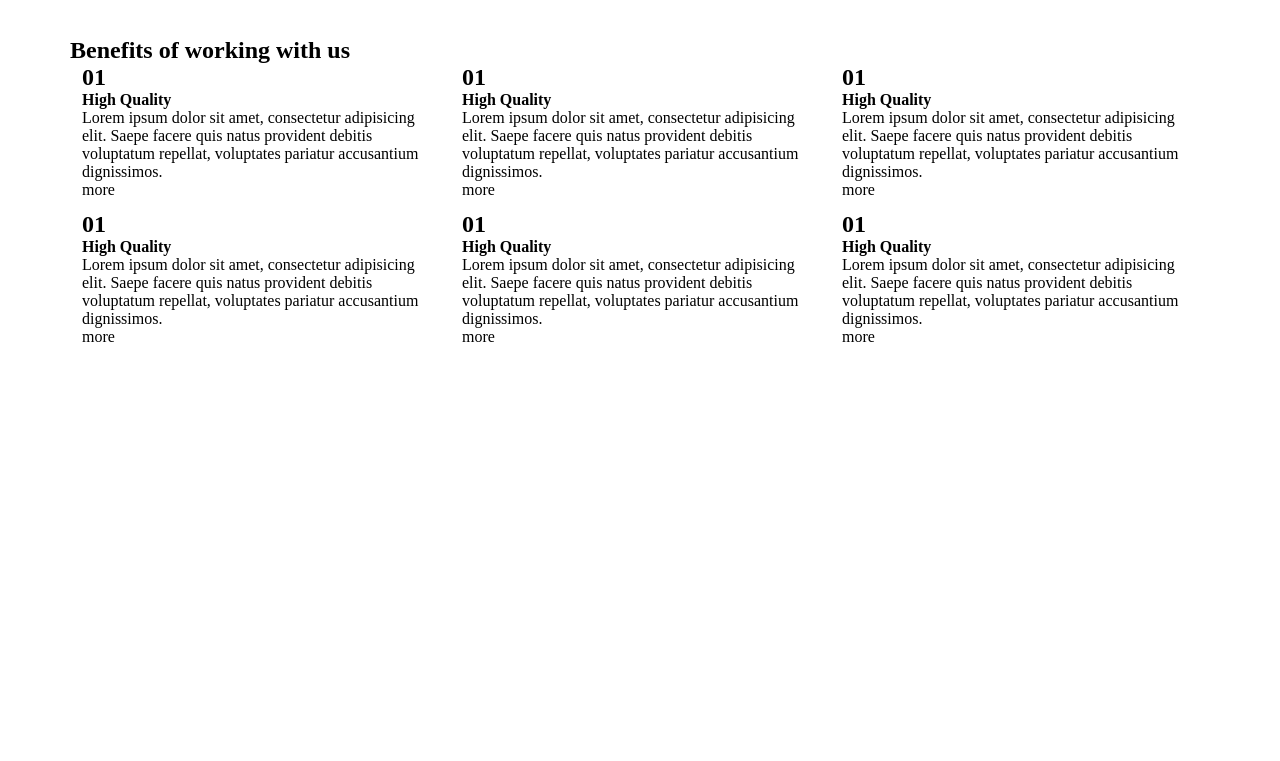
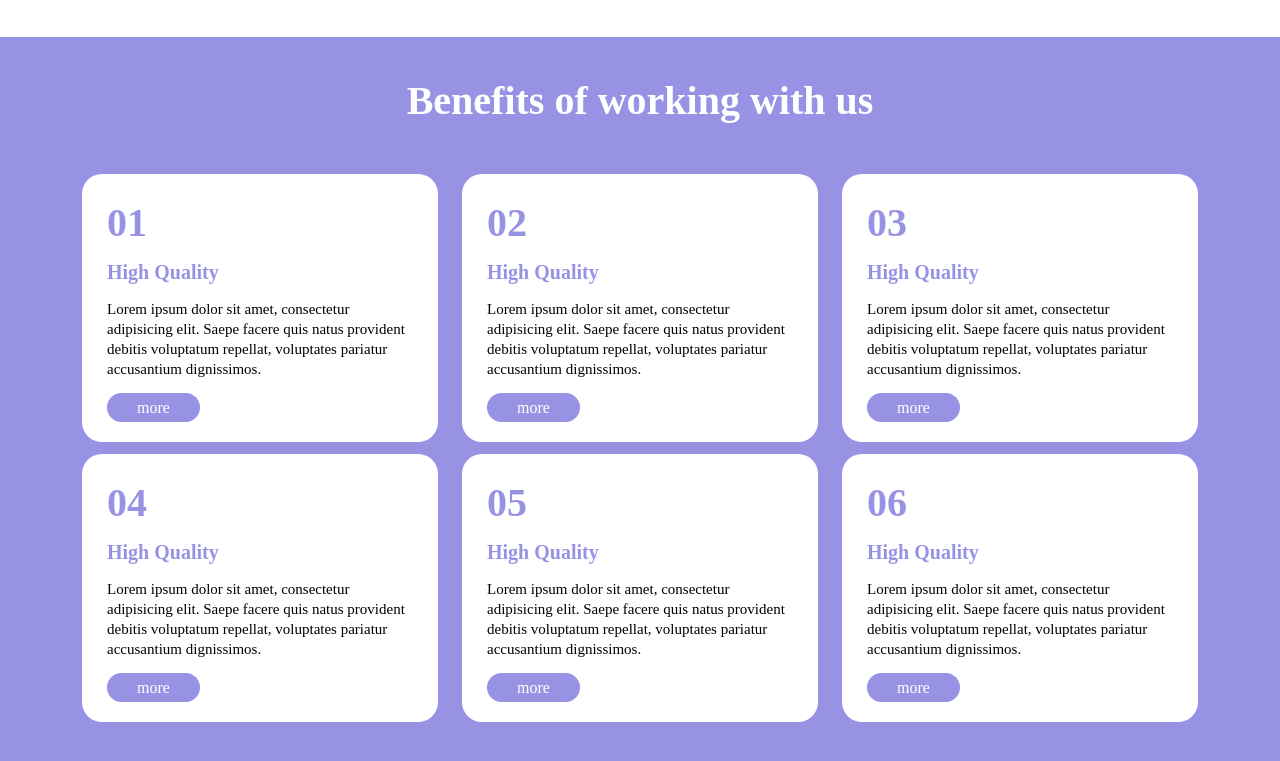
Before and after one commit to giannisaladino/htmlcss-responsive-layout, a plain HTML site: page index.html in a window 1280 px wide. Shown: the part 2264-3025 px from the top of the page. Before the commit the page ends 2610 px from the top, so only its background shows below. Drawn offline with Linux system fonts and the light colour scheme.

Commit message:
FINISHED: beneficts-section

```diff
--- a/css/app.css
+++ b/css/app.css
@@ -224,8 +224,54 @@ li {
 .people-speech p {
 	margin-top: 15px;
 	font-size: 12px;
+    text-align: center;
 }
 
+
+/* BENEFITS */
+
+.benefits {
+    padding: 40px 15px;
+    background-color: #9792E4;
+}
+
+.benefits h2 {
+    color:white;
+    text-align: center;
+    font-size: 25px;
+    margin-bottom: 50px;
+}
+
+.benefits-card {
+    background-color: white;
+    border-radius: 20px;
+    padding: 25px;
+    color: #9792E4;
+}
+
+.benefits-card h1 {
+    font-size: 40px;
+    margin-bottom: 15px;
+}
+
+.benefits-card h4 {
+    font-size: 20px;
+    margin-bottom: 15px;
+}
+
+.benefits-card p {
+    color: black;
+    font-size: 15px;
+    line-height: 20px;
+    margin-bottom: 20px;
+}
+
+.benefits-card a {
+    color: white;
+    background-color: #9792E4;
+    padding: 6px 30px;
+    border-radius: 999px;
+}
 
 
 
@@ -261,6 +307,7 @@ li {
 
 	.people-card .people-speech p {
 		font-size: 16px;
+        text-align: left;
 	}
 }
 
@@ -287,4 +334,9 @@ li {
     .col-lg-8 {
         width: calc(8 * 100% / 12);
     }
+
+    .benefits h2 {
+        font-size: 40px;
+        marg
+    }
 }
--- a/index.html
+++ b/index.html
@@ -176,7 +176,7 @@
                 <h2>Benefits of working with us</h2>
                 <div class="row">
                     <div class="col-12 col-md-6 col-lg-4">
-                        <div class="card">
+                        <div class="card benefits-card">
                             <h1>01</h1>
                             <h4>High Quality</h4>
                             <p>Lorem ipsum dolor sit amet, consectetur adipisicing elit. Saepe facere quis natus provident debitis voluptatum repellat, voluptates pariatur accusantium dignissimos.</p>
@@ -184,40 +184,40 @@
                         </div>
                     </div>
                     <div class="col-12 col-md-6 col-lg-4">
-                        <div class="card">
-                            <h1>01</h1>
+                        <div class="card benefits-card">
+                            <h1>02</h1>
                             <h4>High Quality</h4>
                             <p>Lorem ipsum dolor sit amet, consectetur adipisicing elit. Saepe facere quis natus provident debitis voluptatum repellat, voluptates pariatur accusantium dignissimos.</p>
                             <a href="#">more</a>
                         </div>
                     </div>
                     <div class="col-12 col-md-6 col-lg-4">
-                        <div class="card">
-                            <h1>01</h1>
+                        <div class="card benefits-card">
+                            <h1>03</h1>
                             <h4>High Quality</h4>
                             <p>Lorem ipsum dolor sit amet, consectetur adipisicing elit. Saepe facere quis natus provident debitis voluptatum repellat, voluptates pariatur accusantium dignissimos.</p>
                             <a href="#">more</a>
                         </div>
                     </div>
                     <div class="col-12 col-md-6 col-lg-4">
-                        <div class="card">
-                            <h1>01</h1>
+                        <div class="card benefits-card">
+                            <h1>04</h1>
                             <h4>High Quality</h4>
                             <p>Lorem ipsum dolor sit amet, consectetur adipisicing elit. Saepe facere quis natus provident debitis voluptatum repellat, voluptates pariatur accusantium dignissimos.</p>
                             <a href="#">more</a>
                         </div>
                     </div>
                     <div class="col-12 col-md-6 col-lg-4">
-                        <div class="card">
-                            <h1>01</h1>
+                        <div class="card benefits-card">
+                            <h1>05</h1>
                             <h4>High Quality</h4>
                             <p>Lorem ipsum dolor sit amet, consectetur adipisicing elit. Saepe facere quis natus provident debitis voluptatum repellat, voluptates pariatur accusantium dignissimos.</p>
                             <a href="#">more</a>
                         </div>
                     </div>
                     <div class="col-12 col-md-6 col-lg-4 ">
-                        <div class="card">
-                            <h1>01</h1>
+                        <div class="card benefits-card">
+                            <h1>06</h1>
                             <h4>High Quality</h4>
                             <p>Lorem ipsum dolor sit amet, consectetur adipisicing elit. Saepe facere quis natus provident debitis voluptatum repellat, voluptates pariatur accusantium dignissimos.</p>
                             <a href="#">more</a>
```
